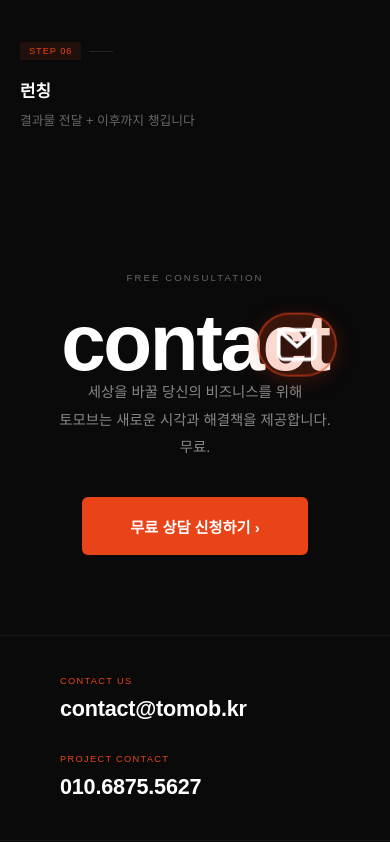
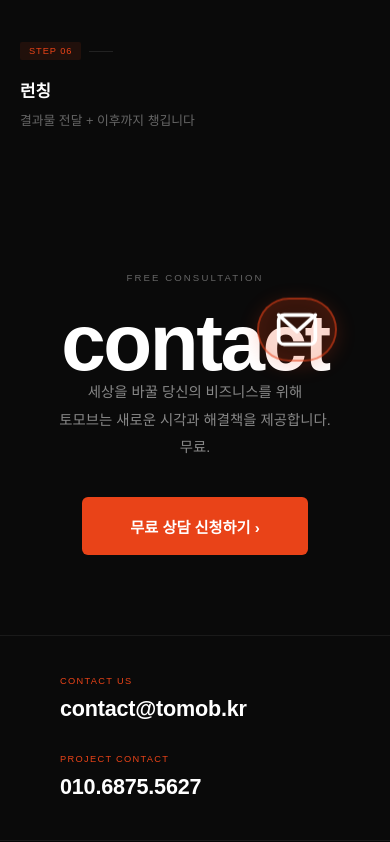
Before and after one commit to ralphxpdev-cell/tomob, a Next.js app: page / in a window 390 px wide. Shown: the part 8623-9465 px from the top of the page. Built offline with nearby package versions, Linux system fonts and the light colour scheme; a web font is replaced by a local one.

Commit message:
fix: 모바일 contact 아이콘 top:5px

```diff
--- a/app/globals.css
+++ b/app/globals.css
@@ -449,7 +449,7 @@ footer{background:#060606;border-top:1px solid var(--g2);padding:64px 60px 48px}
   .feature-title{grid-column:2;grid-row:1;white-space:normal;min-width:unset;text-align:left;align-self:center}
   .feature-content{grid-column:1/-1;grid-row:2;text-align:left;padding-left:0;margin-top:0;flex:none}
   .proc-grid{grid-template-columns:1fr}
-  .bi-wrap{top:20px;right:-8px}
+  .bi-wrap{top:5px;right:-8px}
   .bi-box{width:80px;height:64px}
   .bi-icon{width:44px;height:44px}
   .cta-contacts{flex-direction:column;gap:32px}
```
